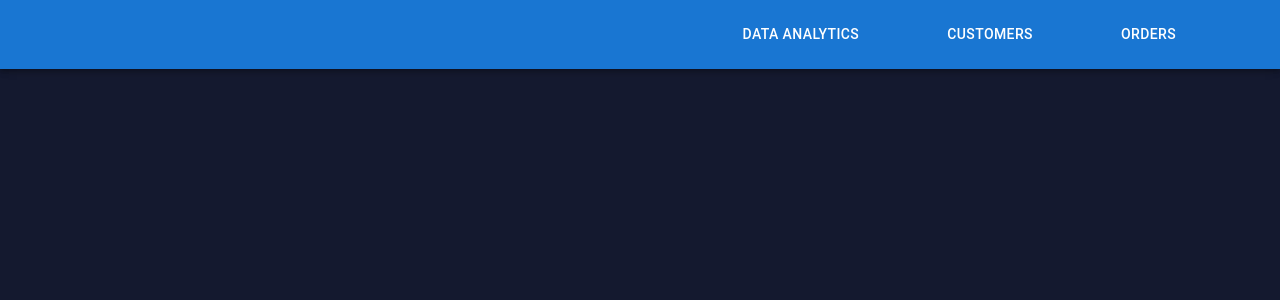
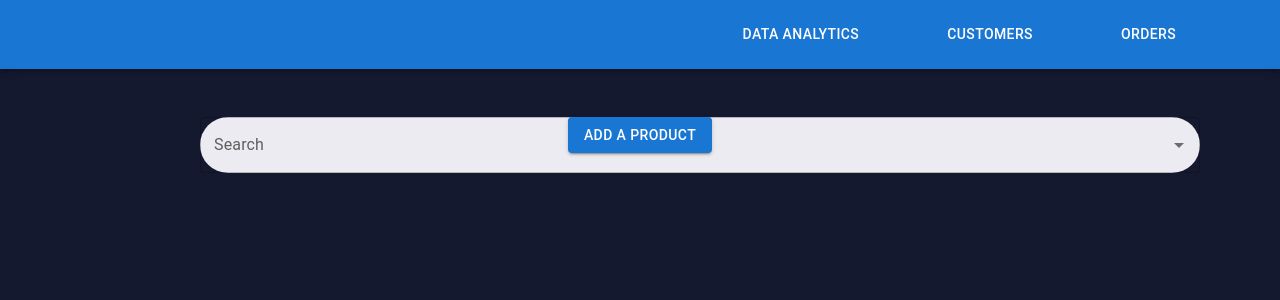
Before and after one commit to gouledj/capstone, a React (Create React App) app in the folder frontend/: page /admin-page in a window 1280 px wide. Shown: the top 300 px of the page. Built offline with nearby package versions, Linux system fonts and the light colour scheme.

Commit message:
styling work

```diff
--- a/frontend/src/App.css
+++ b/frontend/src/App.css
@@ -1,9 +1,11 @@
 .App {
   text-align: center;
   color: white;
+  display: grid;
 }
 
 
 body {
   background-color: #14192F;
+  margin: 0;
 }
--- /dev/null
+++ b/frontend/src/components/SearchBar.css
@@ -0,0 +1,11 @@
+.search-bar {
+  display: grid;
+  justify-content: center;
+  position: absolute;
+  right: 0;
+  padding-right: 5rem;
+}
+
+body {
+  margin: 0;
+}
--- a/frontend/src/components/SearchBar.js
+++ b/frontend/src/components/SearchBar.js
@@ -1,19 +1,21 @@
 import * as React from 'react';
 import TextField from '@mui/material/TextField';
 import Autocomplete from '@mui/material/Autocomplete';
+import './SearchBar.css';
+import Box from '@mui/material/Box';
 
-import React from 'react'
 
 //Search bar functionality will handle search but also items that come up below, don't make another component for it.
 function SearchBar() {
+  console.log("test")
   return (
-    <div className="search-bar'">
+    <div className="search-bar">
       <Autocomplete
         disablePortal
         id="combo-box-demo"
         options={top100Films}
-        sx={{ width: 300 }}
-        renderInput={(params) => <TextField {...params} label="Movie" />}
+        sx={{ width: '1000px', backgroundColor: '#ECEBF1', borderRadius: '3rem' }}
+        renderInput={(params) => <TextField {...params} label="Search" />}
       />
 
 
@@ -21,4 +23,10 @@ function SearchBar() {
   )
 }
 
+const top100Films = [
+  { label: 'The Shawshank Redemption', year: 1994 },
+  { label: 'The Godfather', year: 1972 },
+  { label: 'The Godfather: Part II', year: 1974 },
+]
+
 export default SearchBar
--- /dev/null
+++ b/frontend/src/components/adminPage/AdminPage.css
@@ -0,0 +1,8 @@
+.navbar {
+  padding-bottom: 3rem;
+}
+
+.CRUD-products {
+  display: flex;
+  justify-content: center;
+}
--- a/frontend/src/components/adminPage/AdminPage.js
+++ b/frontend/src/components/adminPage/AdminPage.js
@@ -14,6 +14,10 @@ import MenuItem from '@mui/material/MenuItem';
 import AdbIcon from '@mui/icons-material/Adb';
 import AdminNavbar from './AdminNavbar.js';
 
+import SearchBar from "../SearchBar.js"
+import AdminPage from './AdminPage.css'
+import Stack from '@mui/material/Stack';
+
 
 const pages = ['Products', 'Pricing', 'Blog'];
 const settings = ['Profile', 'Account', 'Dashboard', 'Logout'];
@@ -27,11 +31,21 @@ function adminPage() {
 
 
   return (
+    <>
+      <div className="navbar">
+        <AdminNavbar />
+      </div>
+      <div className="right-side">
+        <SearchBar />
+        <div className="CRUD-products">
+          <Button className="add-product" variant="contained">Add a Product</Button>
+        </div>
+      </div>
 
-    <div className="navbar">
-      <AdminNavbar />
 
-    </div>
+    </>
+
+
   )
 }
 
```
